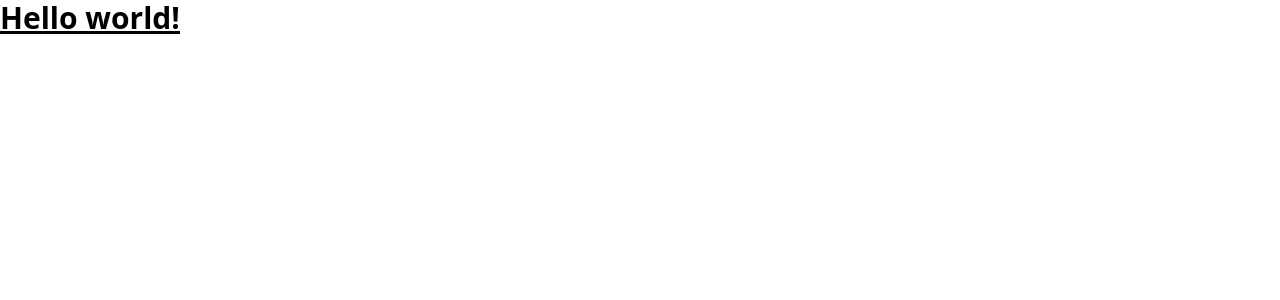
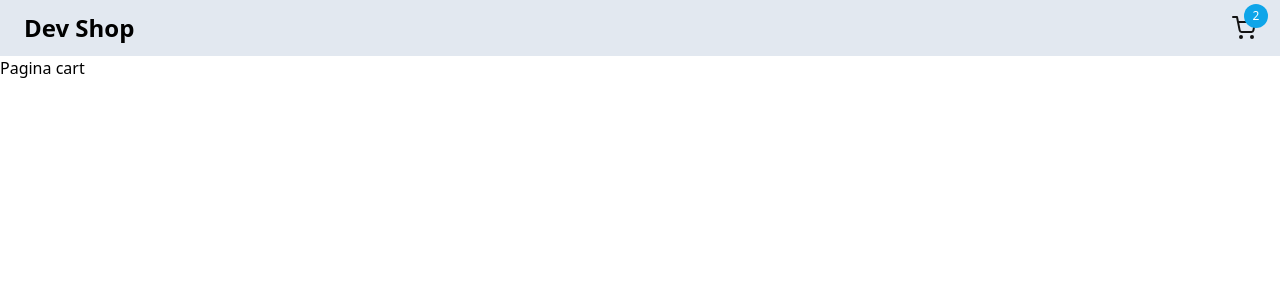
Before and after one commit to Deividmattos/Shopping, a React (Vite) app: page /cart in a window 1280 px wide. Shown: the top 300 px of the page. Built offline with nearby package versions, Linux system fonts and the light colour scheme.

Commit message:
Create Header

```diff
--- a/package.json
+++ b/package.json
@@ -14,6 +14,7 @@
     "match-sorter": "^6.3.4",
     "react": "^18.3.1",
     "react-dom": "^18.3.1",
+    "react-icons": "^5.3.0",
     "react-router-dom": "^6.26.2",
     "sort-by": "^1.2.0"
   },
--- a/src/App.tsx
+++ b/src/App.tsx
@@ -1,13 +1,23 @@
+import { Home } from './pages/home';
+import { Cart } from './pages/cart';
+import { createBrowserRouter } from 'react-router-dom';
 
+import { Layout } from './components/layout';
 
-function App() {
-  return(
-    <div>
-    <h1 className="text-3xl font-bold underline">
-      Hello world!
-    </h1>
-   </div>
-  )
-}
+const router = createBrowserRouter([
+  {
+    element:<Layout/>,
+    children:[
+      {
+      path:"/",
+      element:<Home/>
+    },
+    {
+      path:"/cart",
+      element:<Cart/>
+    }
+  ]
+  }
+])
 
-export default App
+export { router };
--- /dev/null
+++ b/src/components/header/index.tsx
@@ -0,0 +1,21 @@
+import { Link } from 'react-router-dom'
+import { FiShoppingCart } from 'react-icons/fi'
+
+export function Header(){
+  return(
+    <header className="w-full px-1 bg-slate-200">
+      <nav className="w-full max-w-7xl h-14 flex items-center justify-between px-5 mx-auto">
+        <Link className="font-bold text-2xl" to="/">
+          Dev Shop
+        </Link>
+
+        <Link className="relative" to="/cart">
+          <FiShoppingCart size={24} color="#121212"/>
+          <span className="absolute -top-3  -right-3 px-2.5 bg-sky-500 rounded-full w-6 h-6 flex items-center justify-center text-white text-xs">
+            2
+          </span>
+        </Link>
+      </nav>
+    </header>
+  )
+}
--- /dev/null
+++ b/src/components/layout/index.tsx
@@ -0,0 +1,11 @@
+import { Outlet} from 'react-router-dom'
+import { Header } from '../header'
+
+export function Layout(){
+      return(
+            <>
+         <Header/>
+         <Outlet/>
+      </>
+      )
+}
--- a/src/main.tsx
+++ b/src/main.tsx
@@ -1,10 +1,11 @@
 import { StrictMode } from 'react'
 import { createRoot } from 'react-dom/client'
-import App from './App.tsx'
+import { router} from './App'
+import { RouterProvider } from 'react-router-dom'
 import './index.css'
 
 createRoot(document.getElementById('root')!).render(
   <StrictMode>
-    <App/>
+    <RouterProvider router={router}/>
   </StrictMode>,
 )
--- /dev/null
+++ b/src/pages/cart/index.tsx
@@ -0,0 +1,7 @@
+export function Cart(){
+      return(
+            <div>
+                  <h1>Pagina cart</h1>
+            </div>
+      )
+}
```
Also changed, not shown: src/components/header/header.css (added), 1 other file (tests, documents, lock files or other folders).
